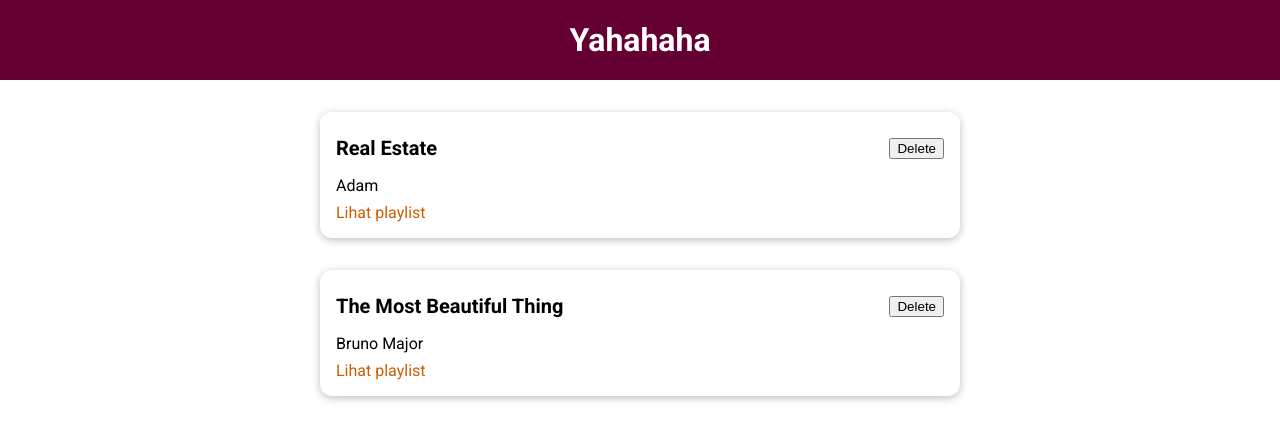
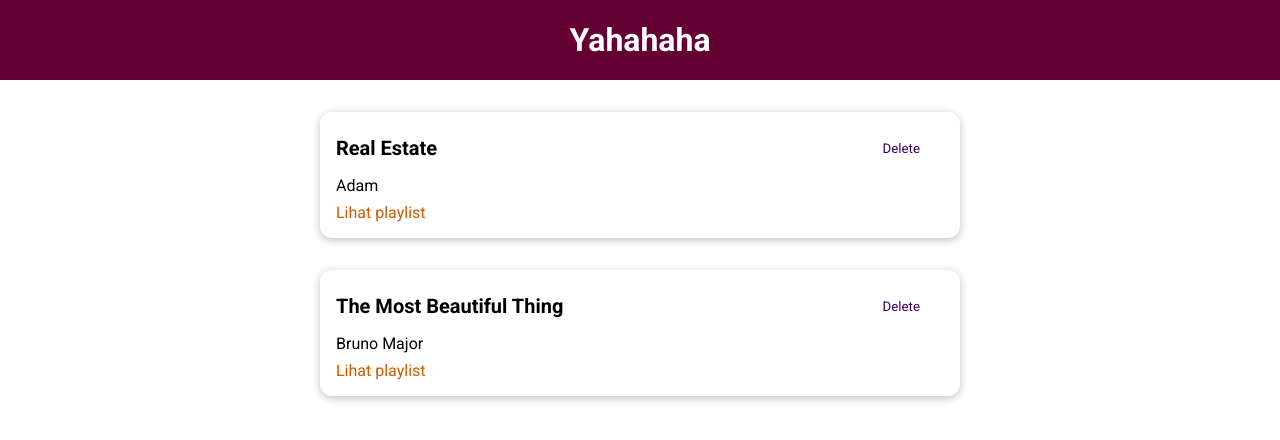
Before and after one commit to alaranci/playlist-app, a Vue app: page / in a window 1280 px wide. Shown: the top 440 px of the page. Built offline with nearby package versions, Linux system fonts and the light colour scheme.

Commit message:
adding a base button

```diff
--- a/src/components/playlist-resources/PlaylistComponent.vue
+++ b/src/components/playlist-resources/PlaylistComponent.vue
@@ -3,7 +3,7 @@
     <base-card>
       <header>
         <h3>{{ title }}</h3>
-        <button>Delete</button>
+        <base-button mode="flat">Delete</base-button>
       </header>
 
       <p>{{ writer }}</p>
@@ -17,10 +17,12 @@
 
 <script>
 import BaseCard from '@/components/user-interfaces/BaseCard.vue';
+import BaseButton from '@/components/user-interfaces/BaseButton.vue';
 
 export default {
   components: {
     BaseCard,
+    BaseButton,
   },
 
   props: {
--- /dev/null
+++ b/src/components/user-interfaces/BaseButton.vue
@@ -0,0 +1,39 @@
+<template>
+  <button :type="type" :class="mode">
+    <slot></slot>
+  </button>
+</template>
+
+<script>
+export default {
+  props: ['type', 'mode'],
+};
+</script>
+
+<style scoped>
+button {
+  padding: 0.75rem 1.5rem;
+  font-family: inherit;
+  background-color: #3a0061;
+  border: 1px solid #3a0061;
+  color: white;
+  cursor: pointer;
+}
+
+button:hover,
+button:active {
+  background-color: #270041;
+  border-color: #270041;
+}
+
+.flat {
+  background-color: transparent;
+  color: #3a0061;
+  border: none;
+}
+
+.flat:hover,
+.flat:active {
+  background-color: #edd2ff;
+}
+</style>
```
